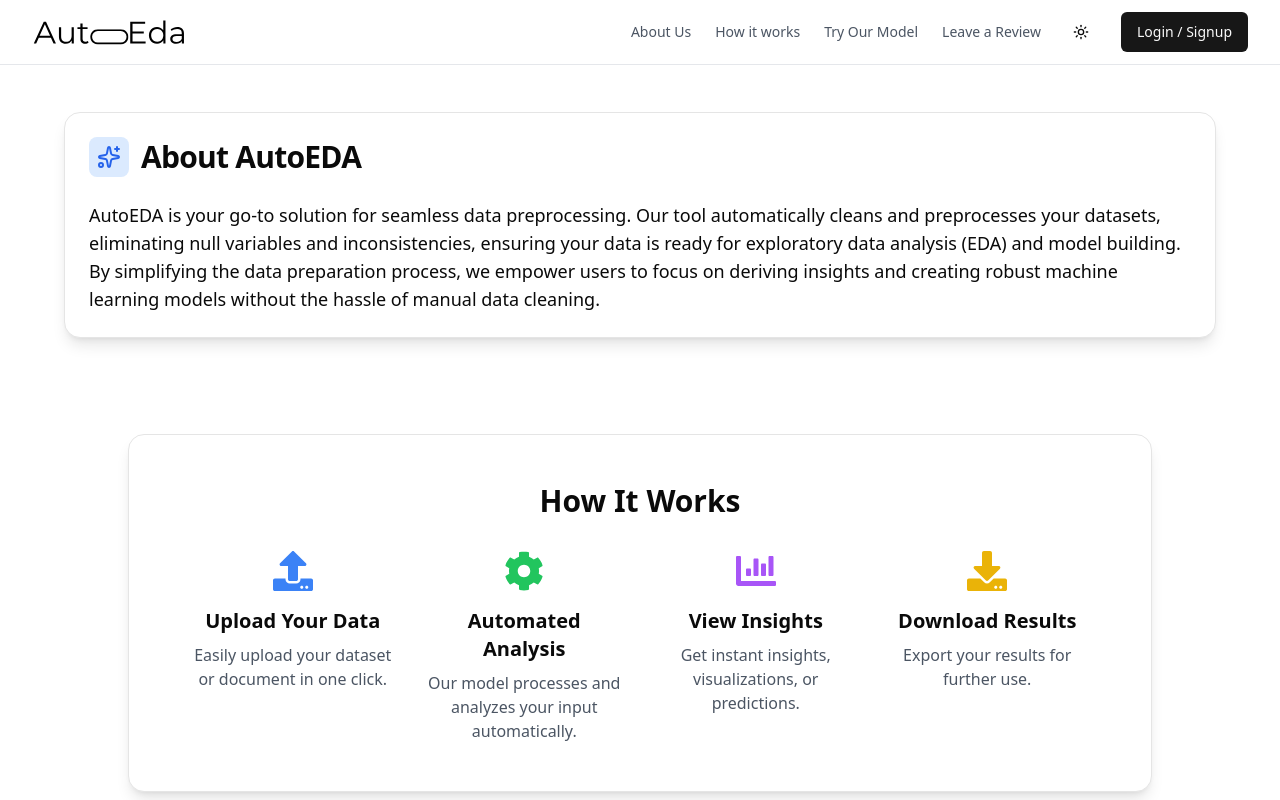
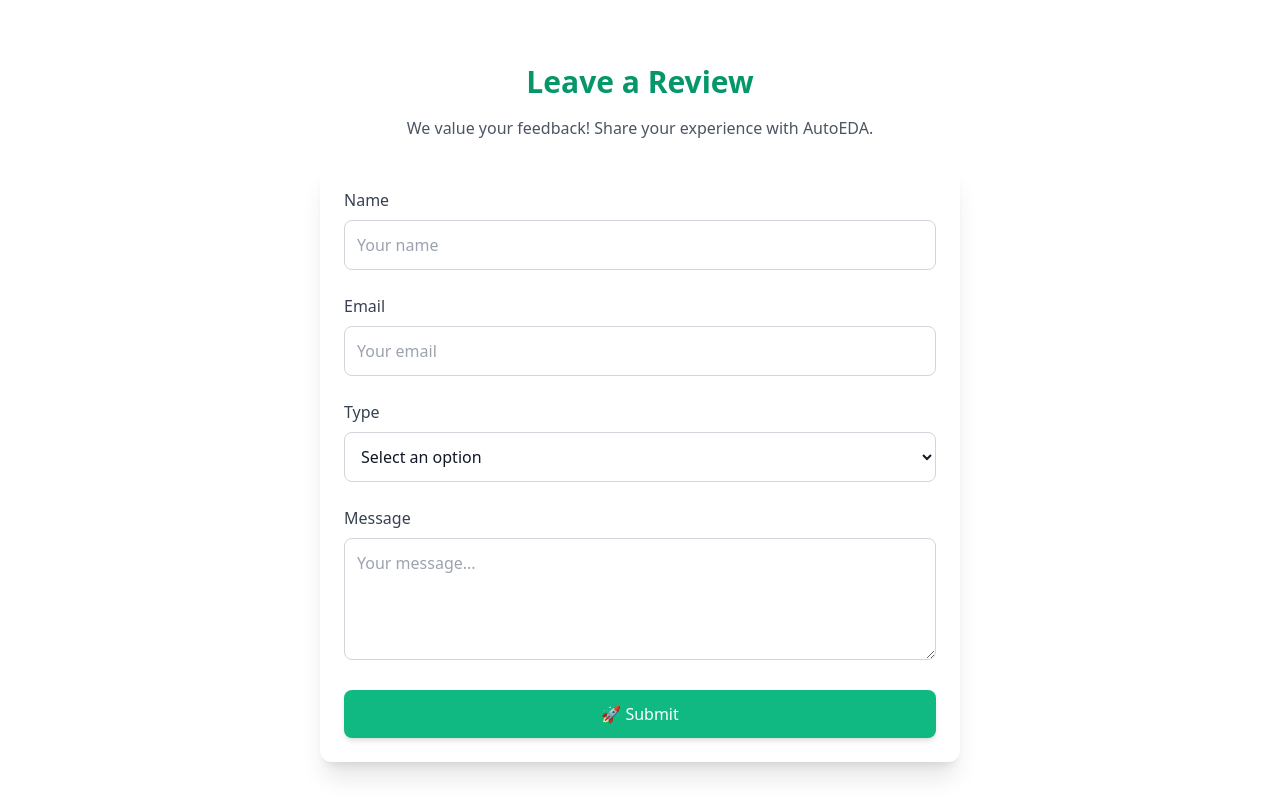
Before and after one commit to vagabond-0/AutoEDA-Automated-Data-Preprocessing-Toolkit, a React (Vite) app in the folder frontend/: page /contact in a window 1280 px wide. Shown: the top 800 px of the page. Built offline with nearby package versions, Linux system fonts and the light colour scheme.

Commit message:
✨ Enhance Contact Form: Dark/Light Mode Support & Emerald Theme

```diff
--- a/frontend/src/App.jsx
+++ b/frontend/src/App.jsx
@@ -6,6 +6,7 @@ import Home from './components/Home';
 import Dashboard from './components/Dashboard';
 import Footer from './components/Footer'; //  Import Footer
 import Profile from './components/userProfile';
+import Contact from './components/Contact';
 
 const App = () => {
   return (
@@ -13,11 +14,13 @@ const App = () => {
       <ThemeProvider defaultTheme="dark" storageKey="vite-ui-theme">
         <div className="flex-grow"> {/* So footer stays at bottom */}
           <Routes>
-            <Route path='*' element={<Home />} />
-            <Route path='/' element={<Home />} />
-            <Route path='/auth' element={<AuthPage />} />
-            <Route path='/dashboard' element={<Dashboard />} />
-          </Routes>
+         <Route path='*' element={<Home />} />
+         <Route path='/' element={<Home />} />
+         <Route path='/auth' element={<AuthPage />} />
+         <Route path='/dashboard' element={<Dashboard />} />
+         <Route path='/contact' element={<Contact />} />
+         </Routes>
+
         </div>
         <Footer /> {/* ✅ Add Footer here */}
       </ThemeProvider>
--- a/frontend/src/components/Contact.jsx
+++ b/frontend/src/components/Contact.jsx
@@ -1,17 +1,84 @@
-import React from 'react';
+import React, { useState } from "react";
+import { motion } from "framer-motion";
 
 const Contact = () => {
+    const [submitted, setSubmitted] = useState(false);
+
+    const handleSubmit = (e) => {
+        e.preventDefault();
+        setSubmitted(true);
+    };
+
     return (
-    <div className="container mx-auto px-4 py-16">
-      <h2 className="text-3xl font-bold text-center mb-8">Leave a Review</h2>
-      <div className="max-w-2xl mx-auto">
-        <div className="space-y-4">
-          <p className="text-gray-600 text-center">
+        <motion.div
+            className="container mx-auto px-4 py-16 max-w-2xl"
+            initial={{ opacity: 0, y: 20 }}
+            animate={{ opacity: 1, y: 0 }}
+            transition={{ duration: 0.5 }}
+        >
+            <h2 className="text-3xl font-bold text-center mb-4 text-emerald-600 dark:text-emerald-400">Leave a Review</h2>
+            <p className="text-gray-600 dark:text-slate-400 text-center mb-6">
                 We value your feedback! Share your experience with AutoEDA.
             </p>
+
+            {submitted ? (
+                <div className="p-4 bg-emerald-100 dark:bg-emerald-700 text-emerald-800 dark:text-white rounded-xl text-center shadow-lg">
+                    Message submitted successfully! Thank you for reaching out.
                 </div>
+            ) : (
+                <form onSubmit={handleSubmit} className="space-y-6 bg-white dark:bg-[#111827] p-6 rounded-xl shadow-xl">
+                    <div>
+                        <label className="block text-gray-700 dark:text-gray-200 mb-2 font-medium">Name</label>
+                        <input
+                            type="text"
+                            placeholder="Your name"
+                            required
+                            className="w-full p-3 border border-gray-300 dark:border-slate-700 rounded-lg focus:outline-none focus:ring-2 focus:ring-emerald-500 text-gray-900 dark:text-gray-50 bg-white dark:bg-slate-800 placeholder-gray-400 dark:placeholder-slate-400"
+                        />
                     </div>
+
+                    <div>
+                        <label className="block text-gray-700 dark:text-gray-200 mb-2 font-medium">Email</label>
+                        <input
+                            type="email"
+                            placeholder="Your email"
+                            required
+                            className="w-full p-3 border border-gray-300 dark:border-slate-700 rounded-lg focus:outline-none focus:ring-2 focus:ring-emerald-500 text-gray-900 dark:text-gray-50 bg-white dark:bg-slate-800 placeholder-gray-400 dark:placeholder-slate-400"
+                        />
                     </div>
+
+                    <div>
+                        <label className="block text-gray-700 dark:text-gray-200 mb-2 font-medium">Type</label>
+                        <select
+                            required
+                            className="w-full p-3 border border-gray-300 dark:border-slate-700 rounded-lg focus:outline-none focus:ring-2 focus:ring-emerald-500 text-gray-900 dark:text-gray-50 bg-white dark:bg-slate-800 placeholder-gray-400 dark:placeholder-slate-400"
+                        >
+                            <option value="" disabled selected>Select an option</option>
+                            <option value="Feedback">Feedback</option>
+                            <option value="Bug Report">Bug Report</option>
+                            <option value="Feature Request">Feature Request</option>
+                        </select>
+                    </div>
+
+                    <div>
+                        <label className="block text-gray-700 dark:text-gray-200 mb-2 font-medium">Message</label>
+                        <textarea
+                            placeholder="Your message..."
+                            required
+                            rows={4}
+                            className="w-full p-3 border border-gray-300 dark:border-slate-700 rounded-lg focus:outline-none focus:ring-2 focus:ring-emerald-500 text-gray-900 dark:text-gray-50 bg-white dark:bg-slate-800 placeholder-gray-400 dark:placeholder-slate-400"
+                        ></textarea>
+                    </div>
+
+                    <button
+                        type="submit"
+                        className="w-full bg-emerald-500 hover:bg-emerald-600 text-white py-3 rounded-lg transition shadow-md flex justify-center items-center space-x-2"
+                    >
+                        <span>🚀 Submit</span>
+                    </button>
+                </form>
+            )}
+        </motion.div>
     );
 };
 
--- a/frontend/src/components/Footer.jsx
+++ b/frontend/src/components/Footer.jsx
@@ -2,6 +2,7 @@ import React, { useState, useEffect } from 'react';
 import { Mail, ArrowUp, ExternalLink } from 'lucide-react';
 import { SiGithub } from 'react-icons/si';
 import { Linkedin } from 'lucide-react';
+import { Link } from "react-router-dom";  // ✅ Added for internal routing
 import loggd from './Autd.svg';
 import rockt from './itop.svg';
 
@@ -34,34 +35,20 @@ const Footer = () => {
                 {/* Main Footer Content */}
                 <div className="py-16">
                     <div className="grid grid-cols-1 lg:grid-cols-12 gap-12">
-                        {/* Brand Section - Takes 5 columns */}
+                        {/* Brand Section */}
                         <div className="lg:col-span-5">
-                            {/* Logo and Brand */}
                             <div className="flex items-center space-x-4 mb-8">
-                                {/* <div className="relative">
-                                    Logo container
-                                    <div className="w-16 h-16 bg-gradient-to-r from-blue-600 to-purple-600 rounded-lg flex items-center justify-center shadow-lg shadow-purple-500/25 overflow-hidden">
-                                        <span className="text-white text-2xl font-bold">A</span>
-                                    </div>
-                                </div> */}
-
-                                {/* Text content */}
                                 <div>
-                                    {/* Logo (light & dark mode switching) */}
                                     <div className="mb-1">
                                         <img src={loggd} alt="AutoEDA Logo" className="h-10 w-auto block dark:hidden" />
                                         <img src={loggd} alt="AutoEDA Logo" className="h-10 w-auto hidden dark:block" />
                                     </div>
-
-                                    {/* Subtitle remains the same */}
                                     <p className="text-slate-300 font-medium tracking-wide">
                                         Automated Exploratory Data Analysis
                                     </p>
                                 </div>
-
                             </div>
 
-                            {/* Description */}
                             <p className="text-slate-300 text-lg leading-relaxed mb-8 max-w-lg">
                                 <span className="font-semibold bg-gradient-to-r from-blue-400 to-purple-400 bg-clip-text text-transparent">Instant insights, zero hassle.</span>
                                 <br />
@@ -69,7 +56,7 @@ const Footer = () => {
                             </p>
                         </div>
 
-                        {/* Links Section - Takes 7 columns (divided into 4 parts) */}
+                        {/* Links Section */}
                         <div className="lg:col-span-7">
                             <div className="grid grid-cols-2 md:grid-cols-4 gap-8">
                                 {/* Company Section */}
@@ -89,7 +76,6 @@ const Footer = () => {
                                                 Our Team
                                             </a>
                                         </li>
-
                                         <li>
                                             <a href="#" className="text-slate-300 hover:text-blue-300 transition-colors duration-300 font-medium">
                                                 Events
@@ -106,9 +92,9 @@ const Footer = () => {
                                     </h4>
                                     <ul className="space-y-3">
                                         <li>
-                                            <a href="#" className="text-slate-300 hover:text-blue-300 transition-colors duration-300 font-medium">
+                                            <Link to="/contact" className="text-slate-300 hover:text-blue-300 transition-colors duration-300 font-medium">
                                                 Contact Us
-                                            </a>
+                                            </Link>
                                         </li>
                                         <li>
                                             <a href="#" className="text-slate-300 hover:text-blue-300 transition-colors duration-300 font-medium">
@@ -155,7 +141,6 @@ const Footer = () => {
                                         <div className="absolute -bottom-2 left-0 w-12 h-1 bg-gradient-to-r from-blue-600 to-purple-600 rounded-full"></div>
                                     </h4>
                                     <div className="space-y-4">
-
                                         <div className="flex items-start space-x-4 text-slate-300 hover:text-blue-300 transition-colors duration-300">
                                             <Mail className="w-5 h-5 text-blue-300 mt-1 flex-shrink-0" />
                                             <a href="mailto:satyapriyanidhi@gmail.com" className="font-medium hover:underline">
@@ -168,7 +153,6 @@ const Footer = () => {
                                                 GitHub
                                             </a>
                                         </div>
-                                        {/* LinkedIn */}
                                         <div className="flex items-start space-x-4 text-slate-300 hover:text-blue-300 transition-colors duration-300">
                                             <Linkedin className="w-5 h-5 text-blue-300 mt-1 flex-shrink-0" />
                                             <a href="https://www.linkedin.com/in/nidhi-satyapriya-960556249/" className="font-medium hover:underline">
@@ -209,16 +193,14 @@ const Footer = () => {
                 <button
                     onClick={scrollToTop}
                     className="fixed bottom-8 right-8 p-4 hover:shadow-purple-500/50 hover:scale-110 transition-all duration-300 z-50 group"
-                    >
+                >
                     <img
                         src={rockt}
                         alt="Scroll to top"
                         className="w-12 h-12 group-hover:scale-110 transition-transform duration-300"
                     />
                 </button>
-
             )}
-
         </footer>
     );
 };
--- a/package.json
+++ b/package.json
@@ -1,5 +1,6 @@
 {
   "dependencies": {
+    "framer-motion": "^12.19.1",
     "react-router-dom": "^6.26.2"
   }
 }
```
Also changed, not shown: 1 other file (tests, documents, lock files or other folders). Lines whose indentation alone changed are shown as unchanged.
